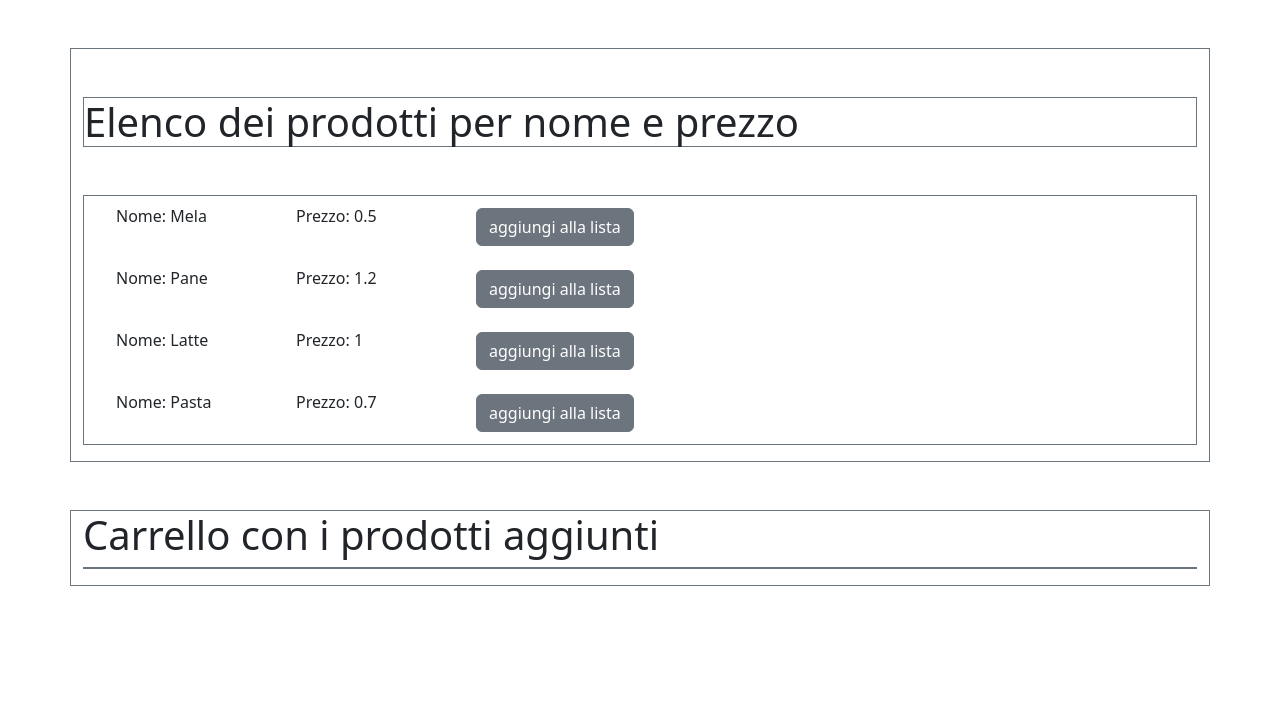
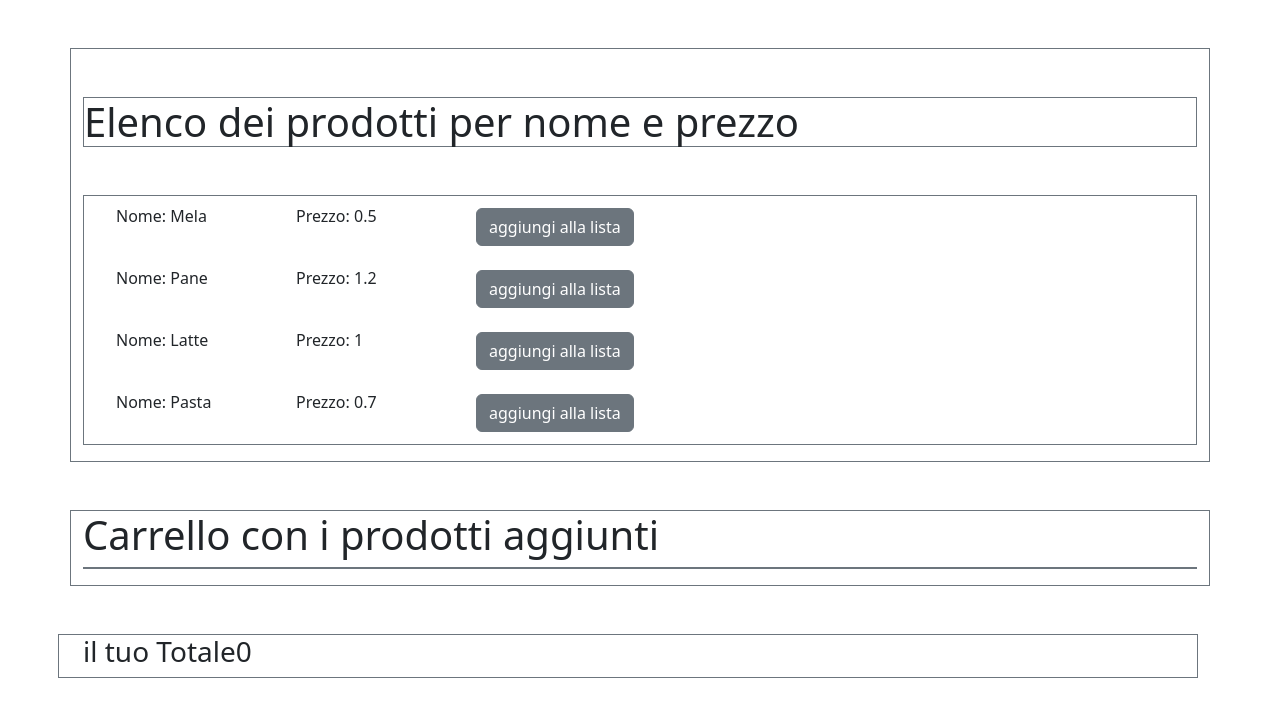
Before and after one commit to CarloMart88/ex-react-usereducer-spesa, a React (Vite) app: page / in a window 1280 px wide. Shown: the top 716 px of the page. Built offline with nearby package versions, Linux system fonts and the light colour scheme.

Commit message:
feat addedProducts.reduce

```diff
--- a/src/App.jsx
+++ b/src/App.jsx
@@ -99,6 +99,16 @@ Obiettivo: Gestire l’aggiunta, la rimozione e il calcolo del totale del carrel
                 })}
           </ul>
         </div>
+        <div className="row d-flex my-5 border border-secondary">
+          <div className="col-5">
+            <h3>
+              il tuo Totale
+              {addedProducts.reduce((acc, val) => {
+                return (acc + val.price) * val.quantity;
+              }, 0)}
+            </h3>
+          </div>
+        </div>
       </div>
     </div>
   );
```
